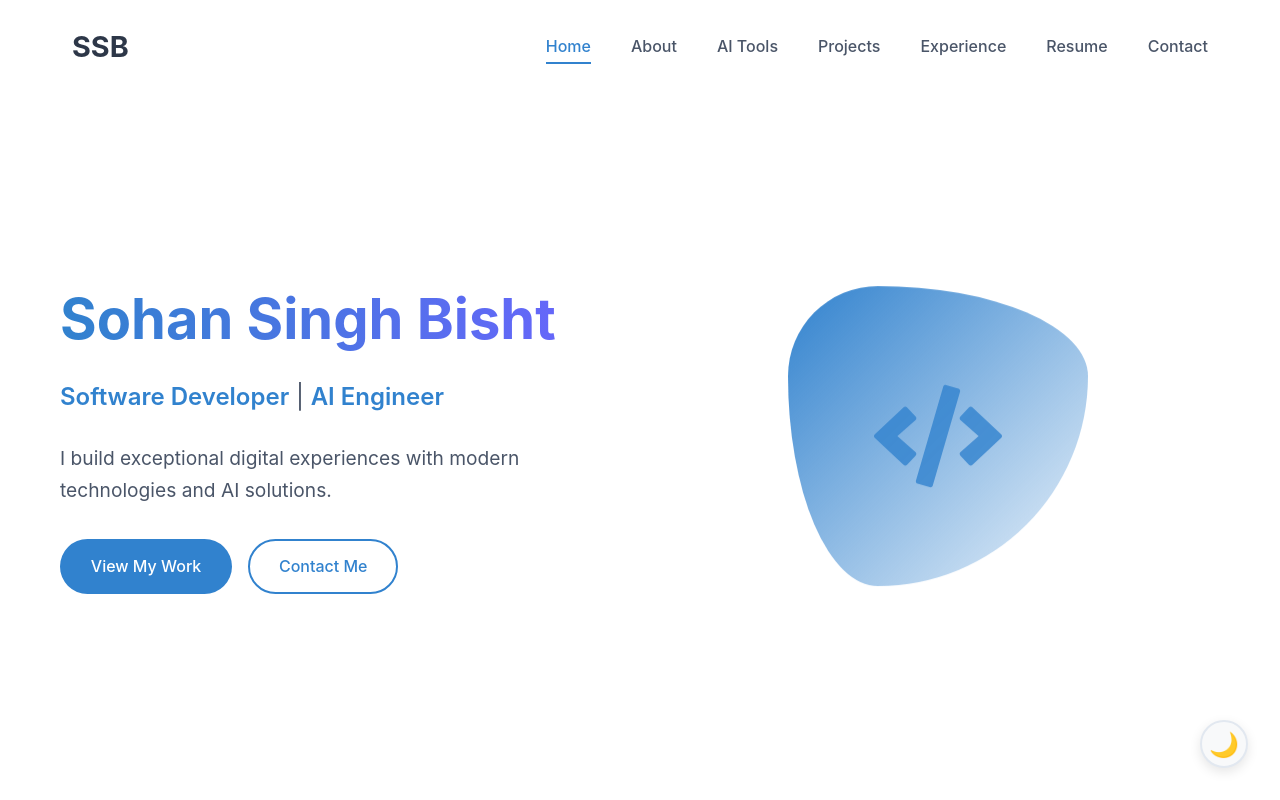
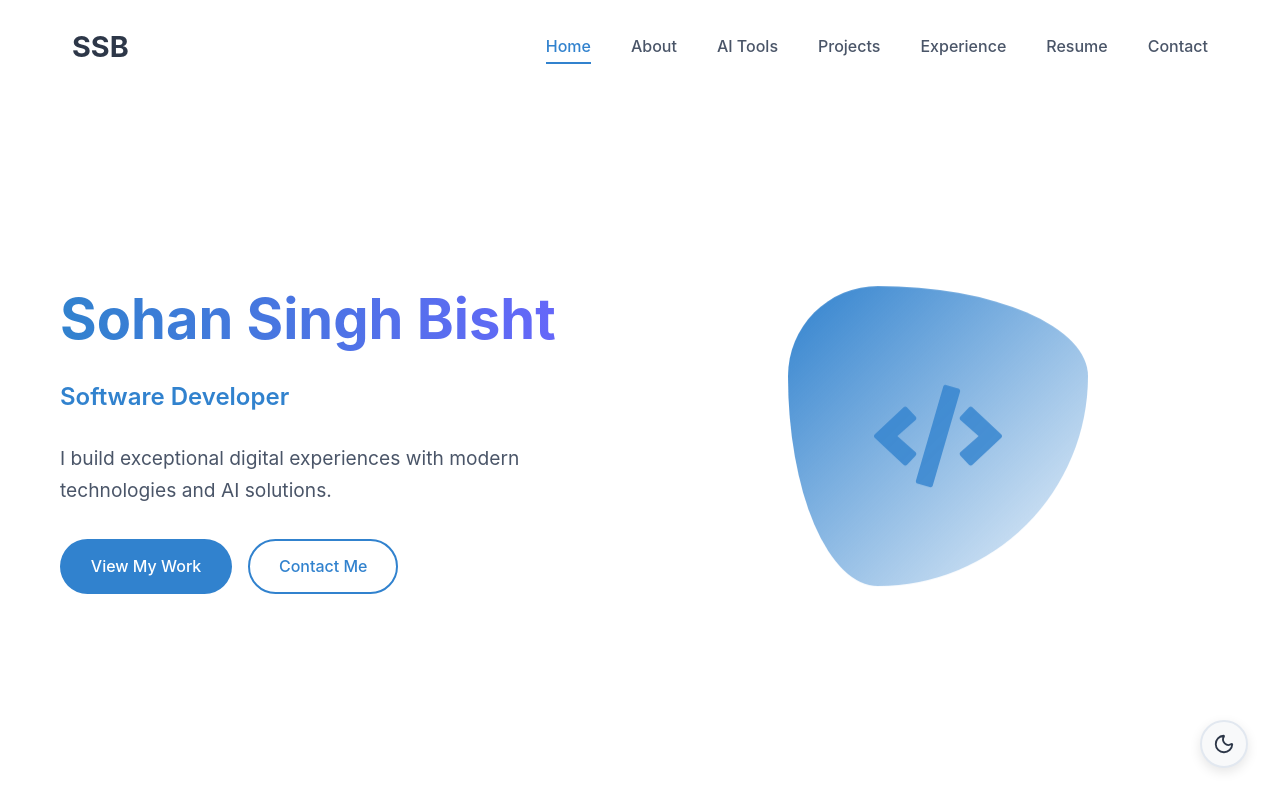
Before and after one commit to sohan418/my-portfolio, a React (Vite) app: page / in a window 1280 px wide. Shown: the top 800 px of the page. Built offline with nearby package versions, Linux system fonts and the light colour scheme.

Commit message:
add react licuide icon

```diff
--- a/package.json
+++ b/package.json
@@ -13,6 +13,7 @@
     "@babel/plugin-proposal-private-property-in-object": "^7.21.11",
     "@vitejs/plugin-react-refresh": "^1.3.6",
     "framer-motion": "^12.23.12",
+    "lucide-react": "^0.542.0",
     "react": "^18.2.0",
     "react-dom": "^18.2.0",
     "react-icons": "^5.5.0",
--- a/src/App.jsx
+++ b/src/App.jsx
@@ -8,6 +8,7 @@ import Resume from './components/Resume/Resume';
 import Contact from './components/Contact/Contact';
 import { ThemeProvider, useTheme } from './context/ThemeContext';
 import './App.css';
+import { Sun, Moon } from "lucide-react";
 
 const AppContent = () => {
   const [activeSection, setActiveSection] = useState('home');
@@ -25,7 +26,7 @@ const AppContent = () => {
             <div className="hero-content">
               <h1>Sohan Singh Bisht</h1>
               <p className="tagline">
-                <span className="highlight">Software Developer</span> | <span className="highlight">AI Engineer</span>
+                <span className="highlight">Software Developer</span>
               </p>
               <p className="intro">
                 I build exceptional digital experiences with modern technologies and AI solutions.
@@ -44,9 +45,18 @@ const AppContent = () => {
                 <FaCode className="code-icon" />
               </div>
             </div>
-            <button className="theme-toggle" onClick={toggleTheme} aria-label="Toggle theme">
-              {theme === 'light' ? '🌙' : '☀️'}
+            <button
+              className="theme-toggle"
+              onClick={toggleTheme}
+              aria-label="Toggle theme"
+            >
+              {theme === "light" ? (
+                <Moon size={22} className="text-gray-800" />
+              ) : (
+                <Sun size={22} className="text-yellow-400" />
+              )}
             </button>
+
           </div>
         </section>
 
```
Also changed, not shown: 1 other file (tests, documents, lock files or other folders).
